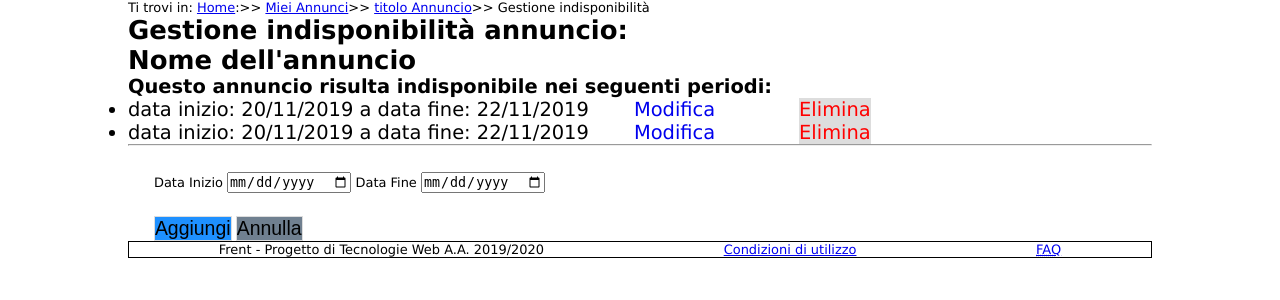
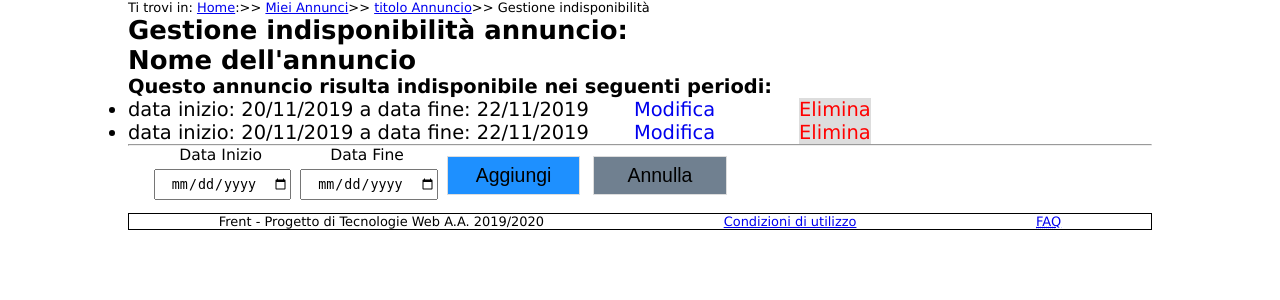
Before and after one commit to GiulioUmbrella/FRENT, a PHP site: page /html/gestione_indisponibilita.html in a window 1280 px wide. Shown: the part 47-347 px from the top of the page. Run offline with PHP 8.4, Linux system fonts and the light colour scheme.

Commit message:
#118 Form gestione_indisponibilita.html sistemato

```diff
--- a/css/main.css
+++ b/css/main.css
@@ -323,7 +323,7 @@ fieldset {
 }
 
 .form_orizzontale input[type="submit"] {
-    height: 3em;
+    height: 2em;
 }
 
 .form_orizzontale input {
--- a/html/gestione_indisponibilita.html
+++ b/html/gestione_indisponibilita.html
@@ -4,7 +4,7 @@
     <meta charset="utf-8">
     <title>Gestisci indisponibili&agrave;</title>
 
-    <link rel="icon" href="../immagini/icona.ico" />
+    <link rel="icon" href="../immagini/icona.ico"/>
     <link rel="stylesheet" href="../css/main.css">
     <!--  <script src="script.js"></script>
     -->
@@ -17,20 +17,26 @@
     </div>
     <div id="nav">
         <ul>
-            <li><a tabindex="1" href="../index.html" title="Vai alla pagina di ricerca degli annunci">Cerca annunci</a></li>
+            <li><a tabindex="1" href="../index.html" title="Vai alla pagina di ricerca degli annunci">Cerca annunci</a>
+            </li>
             <li><a tabindex="2" href="login.html" title="Vai alla pagina di accesso">Accedi</a></li>
             <li><a tabindex="3" href="registrazione.html" title="Vai alla pagina di registrazione">Registrati</a></li>
-            <li><a tabindex="4" href="mie_prenotazioni.html" title="Vai alla pagina delle prenotazioni effettuate">Le mie prenotazioni</a></li>
-            <li><a tabindex="5" href="miei_annunci.html" title="Vai alla pagina degli annunci posseduti">I miei annunci</a></li>
-            <li><a tabindex="6" href="mio_profilo_visualizza.html" title="Vai alla pagina del profilo">Il mio profilo</a></li>
+            <li><a tabindex="4" href="mie_prenotazioni.html" title="Vai alla pagina delle prenotazioni effettuate">Le
+                mie prenotazioni</a></li>
+            <li><a tabindex="5" href="miei_annunci.html" title="Vai alla pagina degli annunci posseduti">I miei
+                annunci</a></li>
+            <li><a tabindex="6" href="mio_profilo_visualizza.html" title="Vai alla pagina del profilo">Il mio
+                profilo</a></li>
             <li><a tabindex="7" href="#" title="Effettua la disconnessione">Esci</a></li>
         </ul>
     </div>
 </div>
 <div id="breadcrumb" class="layoutCentraleBreadCrumb">
-    <p> Ti trovi in: <a href="../index.html" title="Vai alla pagina delle ricerca annunci" tabindex="6"><span xml:lang="en">Home</span></a>:&gt;&gt;
+    <p> Ti trovi in: <a href="../index.html" title="Vai alla pagina delle ricerca annunci" tabindex="6"><span
+            xml:lang="en">Home</span></a>:&gt;&gt;
         <a href="miei_annunci.html" tabindex="7" title="Torna nei miei annunci">Miei Annunci</a>&gt;&gt;
-        <a href="dettaglio_annunci_host_visualizza.html" tabindex="8"  title="Torna al dettaglio Annuncio">titolo Annuncio</a>&gt;&gt;
+        <a href="dettaglio_annunci_host_visualizza.html" tabindex="8" title="Torna al dettaglio Annuncio">titolo
+            Annuncio</a>&gt;&gt;
         Gestione indisponibilit&agrave; </p>
 </div>
 
@@ -40,34 +46,53 @@
     <h2>Questo annuncio risulta indisponibile nei seguenti periodi:</h2>
     <ul class="lista_indisponibilita">
         <li> data inizio: 20/11/2019 a data fine: 22/11/2019
-            <a href="#" class="stile_indisponibilita_modifica" title="Modifica questa indisponibilit&agrave;" tabindex="9" >Modifica </a>
-            <a href="#" class="stile_indisponibilita_elimina" title="elimina questa indisponibilit&agrave;" tabindex="10" >Elimina</a></li>
+            <a href="#" class="stile_indisponibilita_modifica" title="Modifica questa indisponibilit&agrave;"
+               tabindex="9">Modifica </a>
+            <a href="#" class="stile_indisponibilita_elimina" title="elimina questa indisponibilit&agrave;"
+               tabindex="10">Elimina</a></li>
         <li> data inizio: 20/11/2019 a data fine: 22/11/2019
-            <a href="#" class="stile_indisponibilita_modifica" title="Modifica questa indisponibilit&agrave;" tabindex="11" >Modifica </a>
-            <a href="#" class="stile_indisponibilita_elimina" title="elimina questa indisponibilit&agrave;" tabindex="12" >Elimina</a></li>
+            <a href="#" class="stile_indisponibilita_modifica" title="Modifica questa indisponibilit&agrave;"
+               tabindex="11">Modifica </a>
+            <a href="#" class="stile_indisponibilita_elimina" title="elimina questa indisponibilit&agrave;"
+               tabindex="12">Elimina</a></li>
     </ul>
     <hr/>
 
-<!-- questo form, che serve per aggiungere una nuova indisponibilita' può essere usato anche per la modifica se facciamo una finestrella che
-si apre quando viene cliccato il link della modifica, e aggiungendo un pulsante/link possiamo fare add riutilizzando il link -->
-    <form action="#" method="post" class="form formOrizzontale">
+    <!-- questo form, che serve per aggiungere una nuova indisponibilita' può essere usato anche per la modifica se facciamo una finestrella che
+    si apre quando viene cliccato il link della modifica, e aggiungendo un pulsante/link possiamo fare add riutilizzando il link -->
+    <form action="#" method="post" class="form form_orizzontale">
         <fieldset>
             <legend class="aiuti_alla_navigazione">Inserire una nuova indisponibilit&agrave;</legend>
+            <div>
             <label for="data_inizio">Data Inizio</label>
-            <input type="date" id="data_inizio" tabindex="13" name="data_inizio" placeholder="Data inizio nuova indisponibilit&agrave;" value="" />
-            <label for="data_fine">Data Fine</label>
-            <input type="date"  id="data_fine" name="data_fine" tabindex="14"  placeholder="Data fine nuova indisponibilit&agrave;" value="" />
+            <input type="date" id="data_inizio" tabindex="13" name="data_inizio"
+                   placeholder="Data inizio nuova indisponibilit&agrave;" value=""/>
+            </div>
+            <div>
+                <label for="data_fine">Data Fine</label>
+            <input type="date" id="data_fine" name="data_fine" tabindex="14"
+                   placeholder="Data fine nuova indisponibilit&agrave;" value=""/>
+            </div>
+            <div>
+                <label for="aggiungi" class="aiuti_alla_navigazione">Aggiungi</label>
+                <input id="aggiungi" type="submit" value="Aggiungi" tabindex="15">
+            </div>
+
+            <div>
+                <label for="resetta" class="aiuti_alla_navigazione">Reset</label>
+                <input id="resetta" type="reset" value="Annulla" tabindex="16">
+            </div>
         </fieldset>
-        <input type="submit" value="Aggiungi" tabindex="15">
-        <input type="reset" value="Annulla" tabindex="16">
     </form>
 </div>
 
-<div id="footer" class="layoutColonnaFooter" >
+<div id="footer" class="layoutColonnaFooter">
     <ul>
         <li>Frent - Progetto di Tecnologie Web A.A. 2019/2020</li>
-        <li><a href="condizioni_di_utilizzo.html" title="Vai alle condizioni di utilizzo di Frent">Condizioni di utilizzo</a></li>
-        <li><a href="faq.html" title="Vai alla pagina delle FAQ"><abbr xml:lang="en" title="Frequently Asked Questions">FAQ</abbr></a></li>
+        <li><a href="condizioni_di_utilizzo.html" title="Vai alle condizioni di utilizzo di Frent">Condizioni di
+            utilizzo</a></li>
+        <li><a href="faq.html" title="Vai alla pagina delle FAQ"><abbr xml:lang="en" title="Frequently Asked Questions">FAQ</abbr></a>
+        </li>
     </ul>
 </div>
 
```
